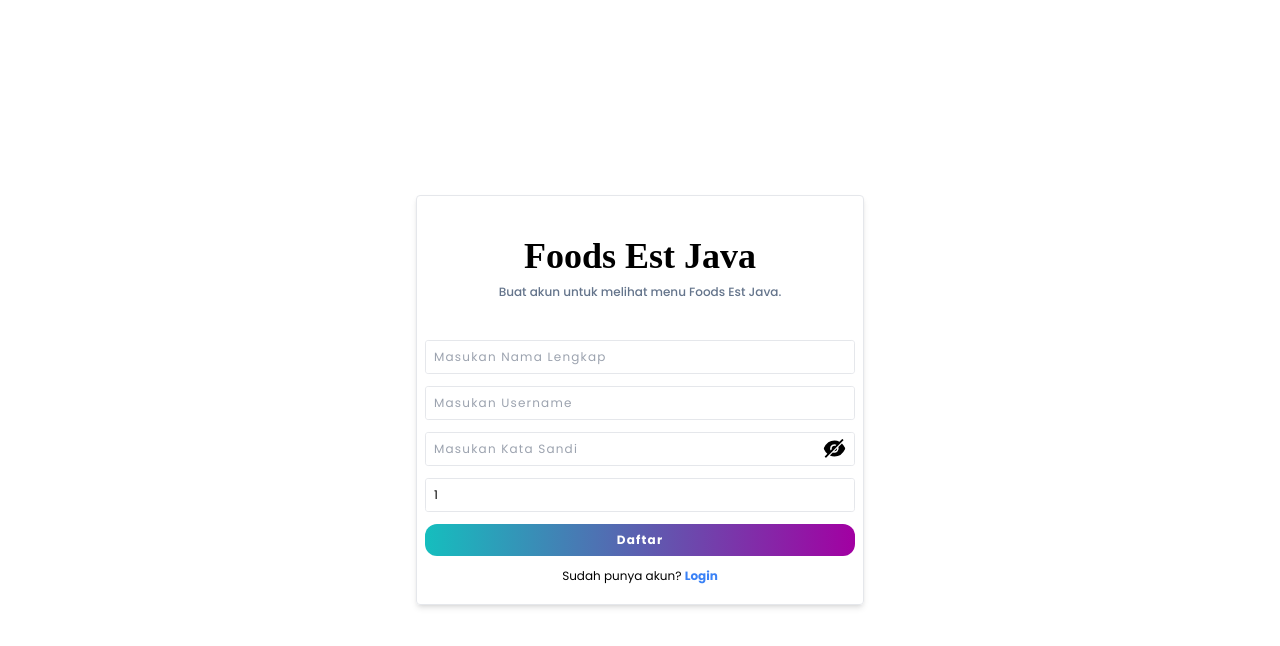
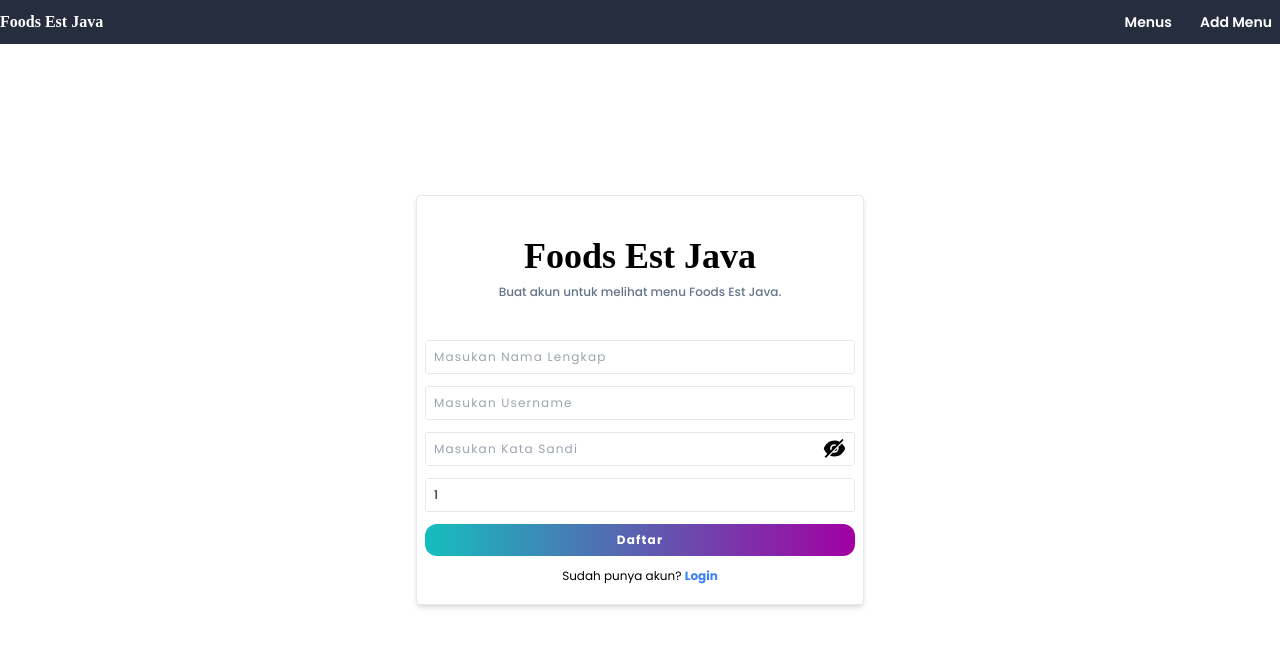
Before and after one commit to msfrzl1/food_est_java, a React (Vite) app: page /register in a window 1280 px wide. Shown: the top 646 px of the page. Built offline with nearby package versions, Linux system fonts and the light colour scheme; a web font is replaced by a local one.

Commit message:
add layout

```diff
--- /dev/null
+++ b/src/components/Layouts/index.jsx
@@ -0,0 +1,10 @@
+import Navbar from '../Elements/Navbar';
+
+export default function Layouts({ children }) {
+   return (
+      <>
+         <Navbar />
+         {children}
+      </>
+   );
+}
--- a/src/pages/createMenuPage.jsx
+++ b/src/pages/createMenuPage.jsx
@@ -1,9 +1,10 @@
 import CreateMenu from '../components/Fragments/CreateMenu';
+import Layouts from '../components/Layouts';
 
 export default function CreateMenuPage() {
    return (
-      <>
+      <Layouts>
          <CreateMenu />
-      </>
+      </Layouts>
    );
 }
--- a/src/pages/loginPage.jsx
+++ b/src/pages/loginPage.jsx
@@ -1,9 +1,10 @@
 import FormLogin from '../components/Fragments/FormLogin';
+import Layouts from '../components/Layouts';
 
 export default function LoginPage() {
    return (
-      <>
+      <Layouts>
          <FormLogin />
-      </>
+      </Layouts>
    );
 }
--- a/src/pages/menuDetailPage.jsx
+++ b/src/pages/menuDetailPage.jsx
@@ -1,9 +1,10 @@
 import MenuDetail from '../components/Fragments/MenuDetail';
+import Layouts from '../components/Layouts';
 
 export default function MenuDetailPage() {
    return (
-      <>
+      <Layouts>
          <MenuDetail />
-      </>
+      </Layouts>
    );
 }
--- a/src/pages/menuPage.jsx
+++ b/src/pages/menuPage.jsx
@@ -1,9 +1,10 @@
 import Menu from '../components/Fragments/Menu';
+import Layouts from '../components/Layouts';
 
 export default function MenuPage() {
    return (
-      <>
+      <Layouts>
          <Menu />
-      </>
+      </Layouts>
    );
 }
--- a/src/pages/registerPage.jsx
+++ b/src/pages/registerPage.jsx
@@ -1,9 +1,10 @@
 import FormRegister from '../components/Fragments/FormRegister';
+import Layouts from '../components/Layouts';
 
 export default function RegisterPage() {
    return (
-      <>
+      <Layouts>
          <FormRegister />
-      </>
+      </Layouts>
    );
 }
```
